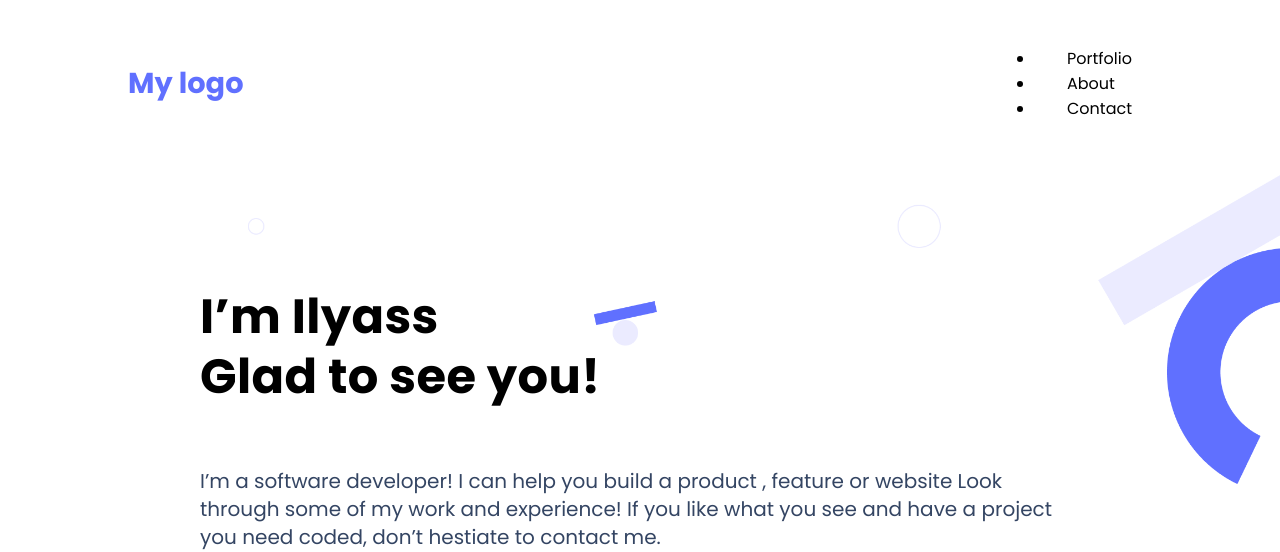
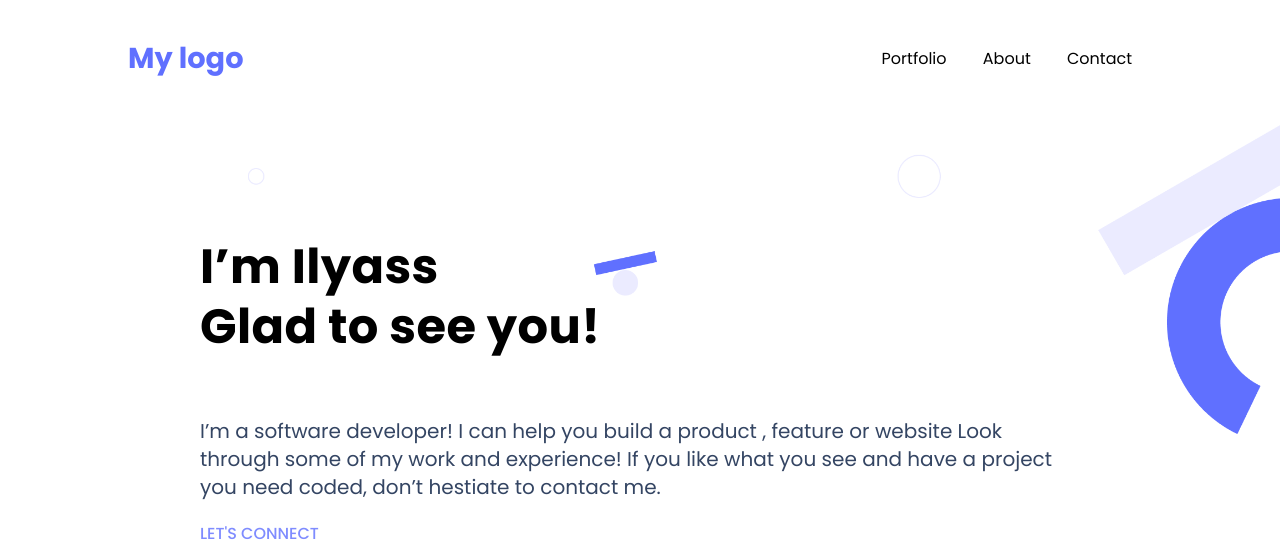
Before and after one commit to ilyassatlassi/portfolio, a website: page index.html in a window 1280 px wide. Shown: the top 552 px of the page. Drawn offline with Linux system fonts and the light colour scheme; files whose address does not match are found by name.

Commit message:
Edite menu

```diff
--- a/index.html
+++ b/index.html
@@ -18,9 +18,9 @@
     <nav class="menu">
       <div class="menu-items">
         <ul>
-          <li><a href=""></a>Portfolio</li>
-          <li><a href=""></a>About</li>
-          <li><a href=""></a>Contact</li>
+          <il><a href=""></a>Portfolio</il>
+          <il><a href=""></a>About</il>
+          <il><a href=""></a>Contact</il>
         </ul>
       </div>
       <button class="toolbar">
```
